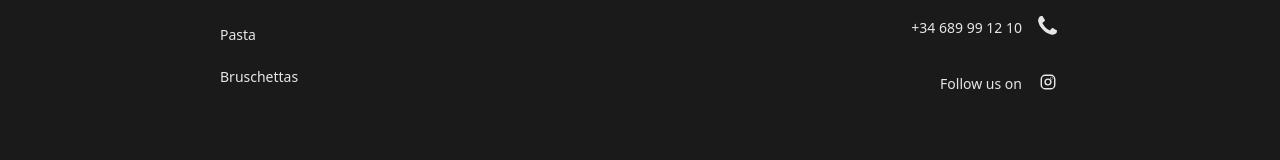
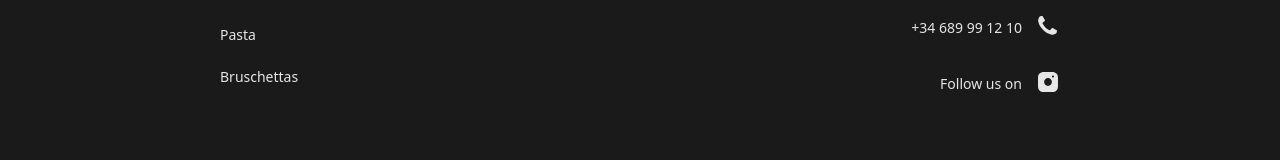
Before and after one commit to Greezaaa/dakiko-front, a React (Vite) app: page /menu in a window 1280 px wide. Shown: the part 3567-3727 px from the top of the page. Built offline with nearby package versions, Linux system fonts and the light colour scheme.

Commit message:
chore: Changed Instagram icon

```diff
--- a/src/components/Icons/InstagramIcon.tsx
+++ b/src/components/Icons/InstagramIcon.tsx
@@ -4,50 +4,15 @@ const InstagramIcon = () => {
       xmlns="http://www.w3.org/2000/svg"
       id="instagram_icon"
       className="icon icon_instagram"
-      fill="none"
-      stroke="currentColor"
+      fill="currentColor"
+      // stroke="currentColor"
       width={24}
       height={24}
-      viewBox="0 -0.5 25 25"
-      // strokeWidth={2}
+      viewBox="0 0 24 24"
       strokeLinecap="round"
       strokeLinejoin="round"
     >
-      <path
-        fillRule="evenodd"
-        clipRule="evenodd"
-        d="M15.5 5H9.5C7.29086 5 5.5 6.79086 5.5 9V15C5.5 17.2091 7.29086 19 9.5 19H15.5C17.7091 19 19.5 17.2091 19.5 15V9C19.5 6.79086 17.7091 5 15.5 5Z"
-        stroke-width="1.5"
-        strokeLinecap="round"
-        strokeLinejoin="round"
-      />
-      <path
-        fillRule="evenodd"
-        clipRule="evenodd"
-        d="M12.5 15C10.8431 15 9.5 13.6569 9.5 12C9.5 10.3431 10.8431 9 12.5 9C14.1569 9 15.5 10.3431 15.5 12C15.5 12.7956 15.1839 13.5587 14.6213 14.1213C14.0587 14.6839 13.2956 15 12.5 15Z"
-        stroke-width="1.5"
-        strokeLinecap="round"
-        strokeLinejoin="round"
-      />
-      <rect
-        x="15.5"
-        y="9"
-        width="2"
-        height="2"
-        rx="1"
-        transform="rotate(-90 15.5 9)"
-        fill="#000000"
-      />
-      <rect
-        x="16"
-        y="8.5"
-        width="1"
-        height="1"
-        rx="0.5"
-        transform="rotate(-90 16 8.5)"
-        stroke="#000000"
-        stroke-linecap="round"
-      />
+      <path d="M16.19 2H7.81C4.17 2 2 4.17 2 7.81V16.18C2 19.83 4.17 22 7.81 22H16.18C19.82 22 21.99 19.83 21.99 16.19V7.81C22 4.17 19.83 2 16.19 2ZM12 15.88C9.86 15.88 8.12 14.14 8.12 12C8.12 9.86 9.86 8.12 12 8.12C14.14 8.12 15.88 9.86 15.88 12C15.88 14.14 14.14 15.88 12 15.88ZM17.92 6.88C17.87 7 17.8 7.11 17.71 7.21C17.61 7.3 17.5 7.37 17.38 7.42C17.26 7.47 17.13 7.5 17 7.5C16.73 7.5 16.48 7.4 16.29 7.21C16.2 7.11 16.13 7 16.08 6.88C16.03 6.76 16 6.63 16 6.5C16 6.37 16.03 6.24 16.08 6.12C16.13 5.99 16.2 5.89 16.29 5.79C16.52 5.56 16.87 5.45 17.19 5.52C17.26 5.53 17.32 5.55 17.38 5.58C17.44 5.6 17.5 5.63 17.56 5.67C17.61 5.7 17.66 5.75 17.71 5.79C17.8 5.89 17.87 5.99 17.92 6.12C17.97 6.24 18 6.37 18 6.5C18 6.63 17.97 6.76 17.92 6.88Z" />
     </svg>
   );
 };
```
Also changed, not shown: src/assets/images/icons/instagram.svg.
